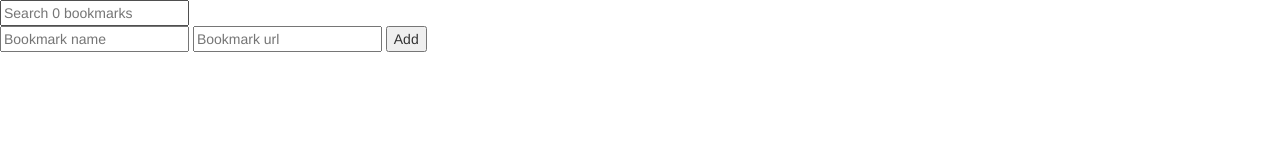
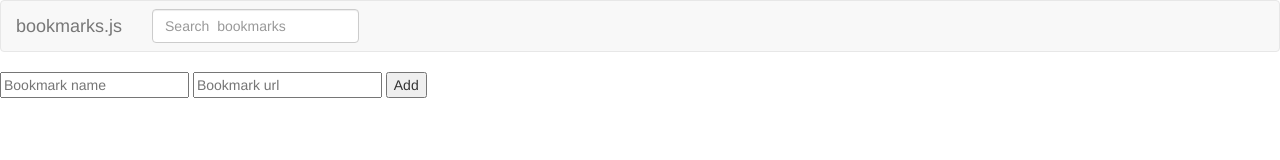
Before and after one commit to qbahers/bookmarks.js, a website: page client/views/index.html in a window 1280 px wide. Drawn offline with nearby package versions, Linux system fonts and the light colour scheme; some packages are replaced by stand-ins of ours; no server answers.

Commit message:
Add a navbar

```diff
--- a/client/views/index.html
+++ b/client/views/index.html
@@ -16,9 +16,22 @@
   </head>
   <body>
 
+  <nav class="navbar navbar-default">
+    <div class="container-fluid">
+      <div class="navbar-header">
+	<a class="navbar-brand" href="#">bookmarks.js</a>
+
+	<form class="navbar-form navbar-left" role="search">
+	  <div class="form-group">
+	    <input type="text" class="form-control" placeholder="Search {{bookmarks.length}} bookmarks" ng-model="searchText">
+	  </div>
+	</form>
+      </div>
+    </div>
+  </nav>
+
     <!-- Bookmarks View -->
     <div ng-controller="bookmarksController">
-      <input type="text" placeholder="Search {{bookmarks.length}} bookmarks" ng-model="searchText">
 
       <form ng-submit="createBookmark()">
         <input type="text" placeholder="Bookmark name" ng-model="bookmarkName"></input>
```
